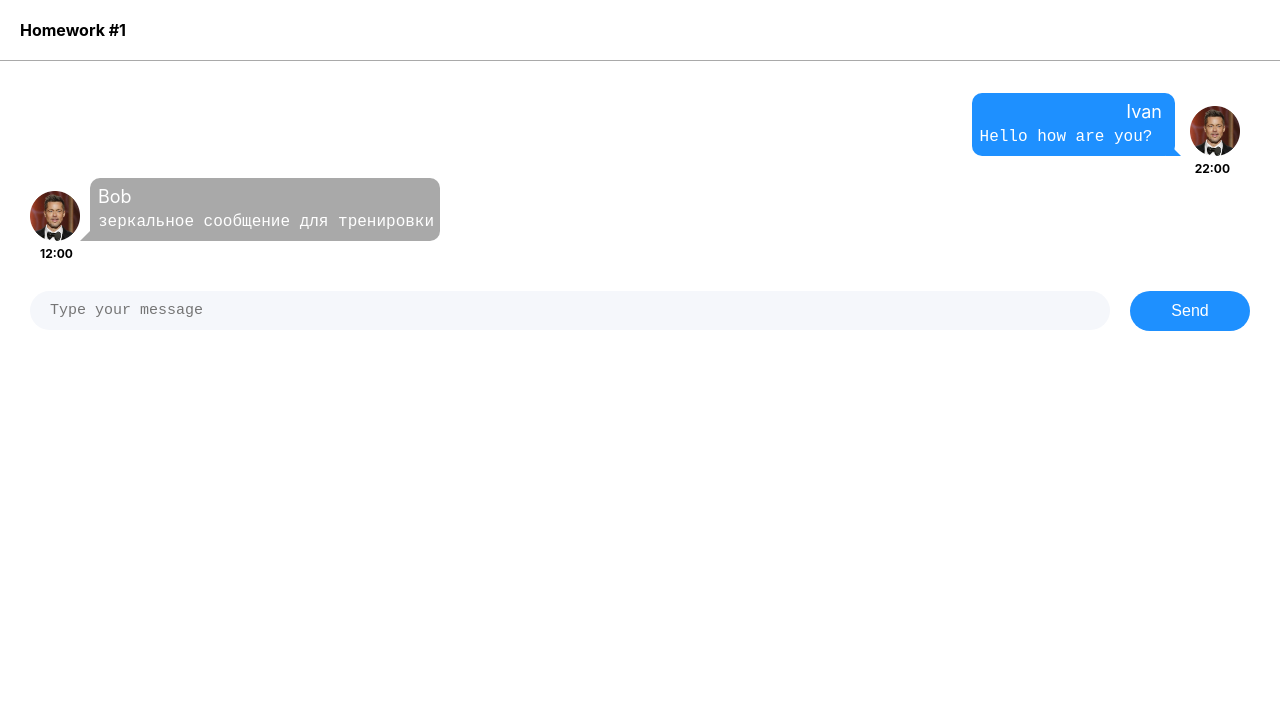
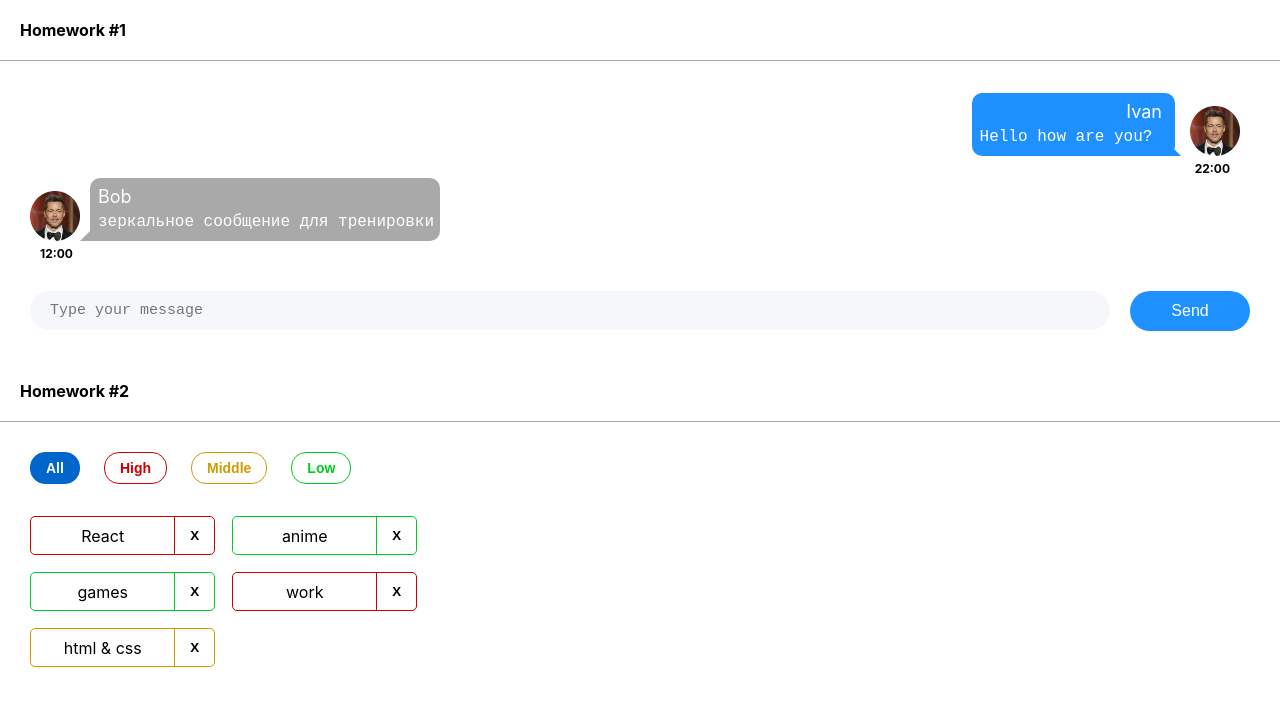
Before and after one commit to Sene4kaaa/homework-front, a React (Create React App) app: page / in a window 1280 px wide. Shown: the top 706 px of the page. Built offline with nearby package versions, Linux system fonts and the light colour scheme.

Commit message:
Refactor CSS

```diff
--- a/package.json
+++ b/package.json
@@ -16,7 +16,7 @@
     "@types/react-dom": "18.0.6",
     "@types/uuid": "8.3.4",
     "axios": "0.27.2",
-    "gh-pages": "4.0.0",
+    "gh-pages": "^6.3.0",
     "react": "18.2.0",
     "react-dom": "18.2.0",
     "react-redux": "8.0.4",
@@ -32,7 +32,7 @@
     "build": "react-scripts build",
     "test": "react-scripts test",
     "eject": "react-scripts eject",
-    "predeploy": "npm run build",
+    "predeploy": "yarn run build",
     "deploy": "gh-pages -d build"
   },
   "eslintConfig": {
--- a/src/s1-main/App.tsx
+++ b/src/s1-main/App.tsx
@@ -1,13 +1,14 @@
 import React from 'react'
 import s from './App.module.css'
 import HW1 from '../s2-homeworks/hw01/HW1'
+import HW2 from "../s2-homeworks/hw02/HW2";
 
 function App() {
     return (
         <div className={s.App}>
             <HW1/>
             {/*раскомментировать по ходу выполнения*/}
-            {/*<HW2/>*/}
+            <HW2/>
             {/*<HW3/>*/}
             {/*<HW4/>*/}
 
--- a/src/s2-homeworks/hw02/HW2.tsx
+++ b/src/s2-homeworks/hw02/HW2.tsx
@@ -1,6 +1,7 @@
 import React, {useState} from 'react'
 import Affairs from './affairs/Affairs'
 import s2 from '../../s1-main/App.module.css'
+import affair from "./affairs/affair/Affair";
 
 /*
 * 1 - описать типы AffairPriorityType, AffairType
@@ -17,16 +18,16 @@
 * */
 
 // types
-export type AffairPriorityType = any // need to fix any
+export type AffairPriorityType = 'high' | 'middle' | 'low' // need to fix any
 export type AffairType = {
-    _id: any // need to fix any
-    name: any // need to fix any
+    _id: number // need to fix any
+    name: string // need to fix any
     priority: AffairPriorityType
 }
 export type FilterType = 'all' | AffairPriorityType
 
 // constants
-const defaultAffairs: any = [ // need to fix any
+const defaultAffairs: AffairType[] = [ // need to fix any
     {_id: 1, name: 'React', priority: 'high'}, // студенты могут изменить содержимое name и количество элементов в массиве, ...priority не менять!
     {_id: 2, name: 'anime', priority: 'low'},
     {_id: 3, name: 'games', priority: 'low'},
@@ -35,23 +36,22 @@
 ]
 
 // pure helper functions
-export const filterAffairs = (affairs: any, filter: any): any => { // need to fix any
-
-
-    return affairs // need to fix
+export const filterAffairs = (affairs: AffairType[], filter: FilterType): AffairType[] => { // need to fix any
+    if (filter === 'all') return affairs
+    return affairs.filter(value => value.priority === filter) // need to fix
 }
-export const deleteAffair = (affairs: any, _id: any): any => { // need to fix any
-
-    return affairs // need to fix
+export const deleteAffair = (affairs: AffairType[], _id: number): AffairType[] => { // need to fix any
+    return affairs.filter(el => el._id != _id) // need to fix
 }
 
 function HW2() {
-    const [affairs, setAffairs] = useState<any>(defaultAffairs) // need to fix any
+    const [affairs, setAffairs] = useState<AffairType[]>(defaultAffairs) // need to fix any
     const [filter, setFilter] = useState<FilterType>('all')
 
     const filteredAffairs = filterAffairs(affairs, filter)
-    const deleteAffairCallback = (_id: any) => { // need to fix any
+    const deleteAffairCallback = (_id: number) => { // need to fix any
         // need to fix
+        setAffairs(deleteAffair(affairs, _id))
     }
 
     return (
--- a/src/s2-homeworks/hw02/affairs/Affairs.tsx
+++ b/src/s2-homeworks/hw02/affairs/Affairs.tsx
@@ -4,24 +4,27 @@
 import s from './Affairs.module.css'
 
 type AffairsPropsType = {
-    data: any // need to fix any
-    setFilter: any
-    deleteAffairCallback: any
+    data: AffairType[] // need to fix any
+    setFilter: (value: FilterType) => void
+    deleteAffairCallback: (_id: number) => void
     filter: FilterType
 }
 
 function Affairs(props: AffairsPropsType) {
     const setAll = () => {
-        // need to fix
+       props.setFilter("all") // need to fix
     }
     const setHigh = () => {
         // need to fix
+        props.setFilter("high")
     }
     const setMiddle = () => {
         // need to fix
+        props.setFilter("middle")
     }
     const setLow = () => {
         // need to fix
+        props.setFilter("low")
     }
 
     const cnAll = s.button + ' ' + s.all + (props.filter === 'all' ? ' ' + s.active : '')
--- a/src/s2-homeworks/hw02/affairs/affair/Affair.tsx
+++ b/src/s2-homeworks/hw02/affairs/affair/Affair.tsx
@@ -1,17 +1,19 @@
 import React from 'react'
-import { AffairType } from '../../HW2'
+import {AffairType} from '../../HW2'
 import s from './Affair.module.css'
 import s2 from '../Affairs.module.css'
+import affairs from "../Affairs";
 
 type AffairPropsType = {
     // key не нужно типизировать
     affair: AffairType
-    deleteAffairCallback: any // need to fix any
+    deleteAffairCallback: (_id: number) => void // need to fix any
 }
 
 function Affair(props: AffairPropsType) {
     const deleteCallback = () => {
         // need to fix
+        props.deleteAffairCallback(props.affair._id)
     }
 
     const nameClass = s.name + ' ' + s2[props.affair.priority]
@@ -25,7 +27,7 @@
         >
             <div id={'hw2-name-' + props.affair._id} className={nameClass}>
                 {/*создаёт студент*/}
-
+                {props.affair.name}
                 {/**/}
             </div>
             <div id={'hw2-priority-' + props.affair._id} hidden>
@@ -36,7 +38,7 @@
                 id={'hw2-button-delete-' + props.affair._id}
                 className={buttonClass}
                 // need to fix
-
+                onClick={deleteCallback}
             >
                 {/*текст кнопки могут изменить студенты*/}
                 X
```
Also changed, not shown: 1 other file (tests, documents, lock files or other folders).
